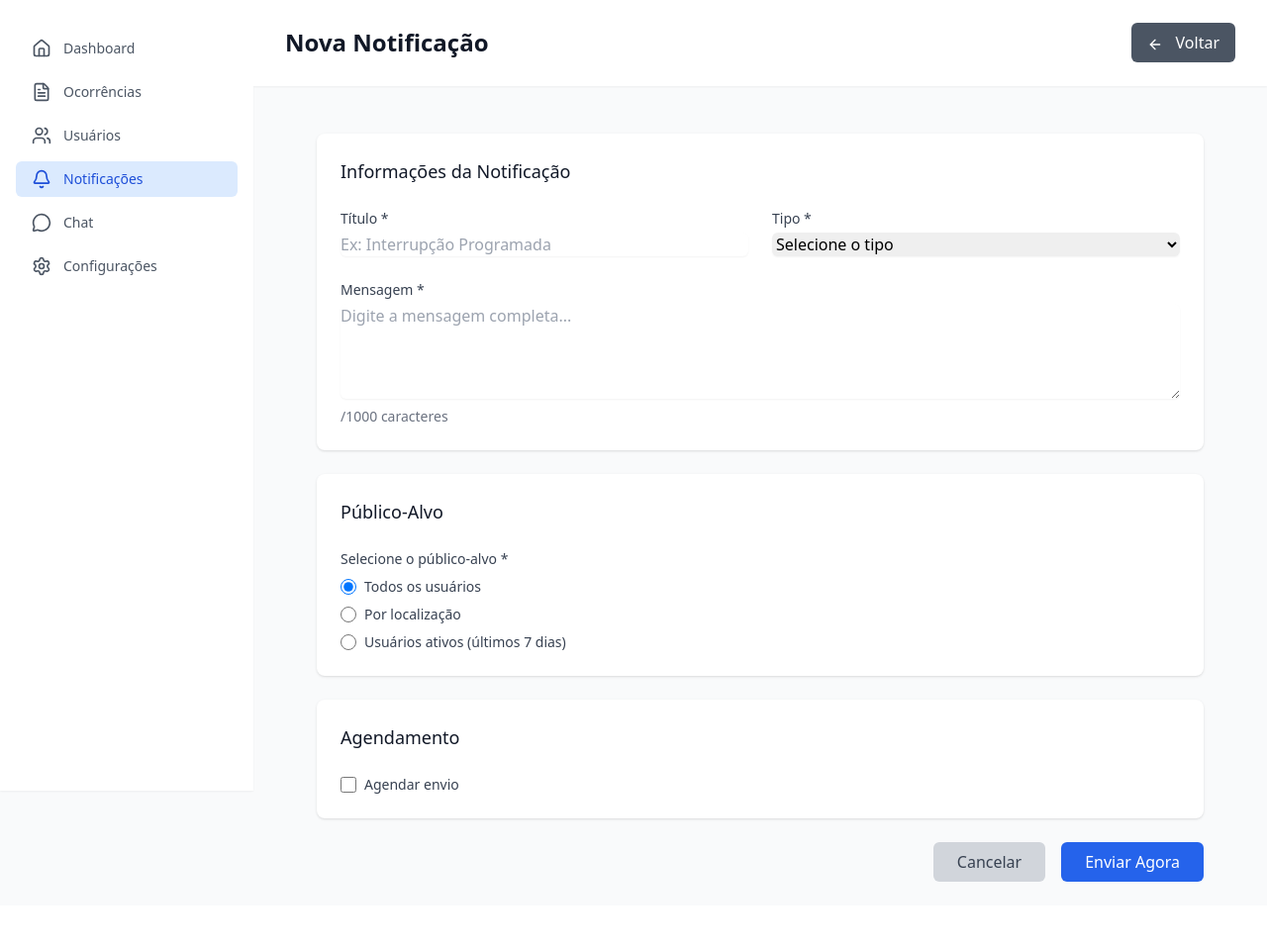
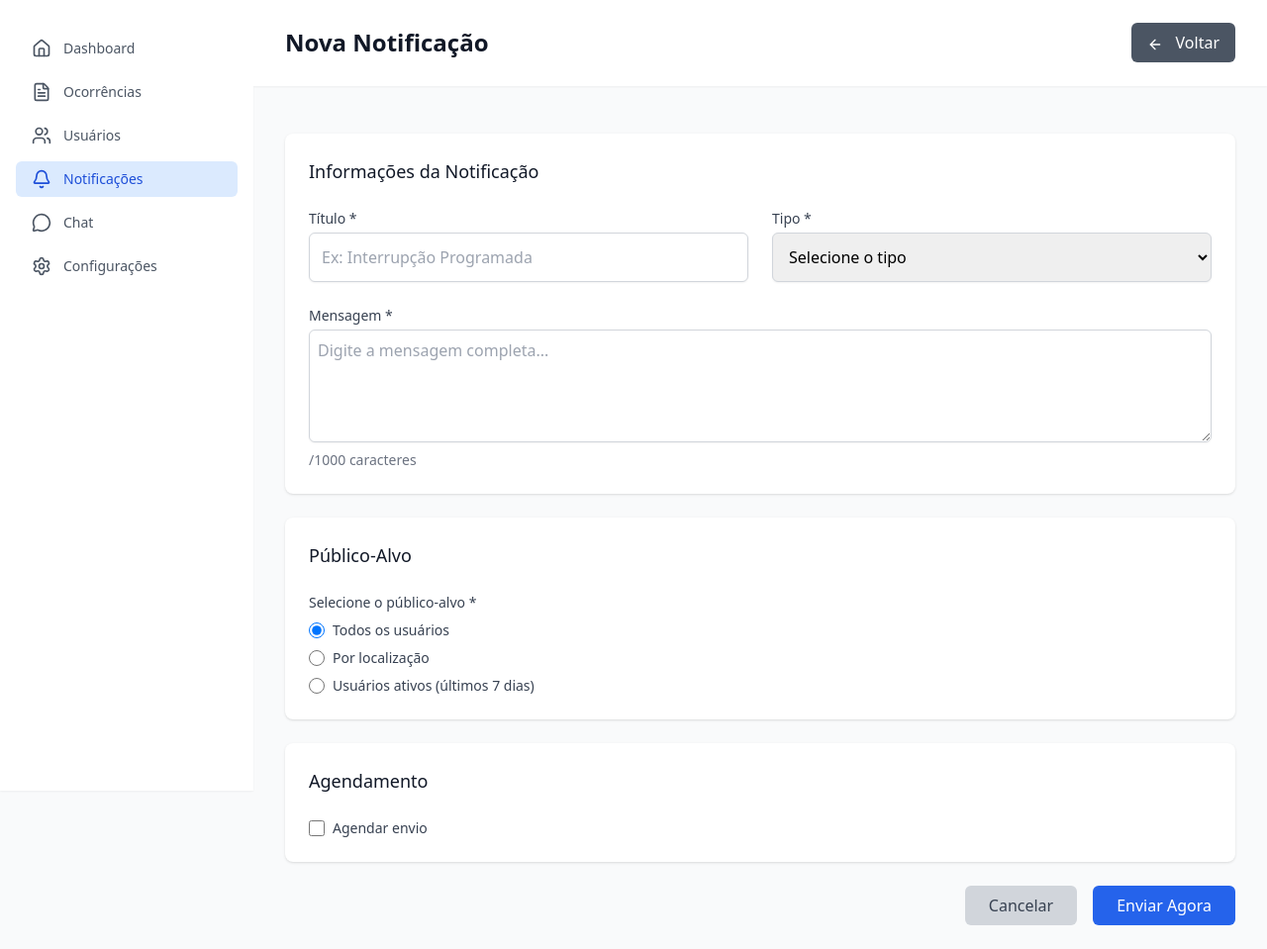
Before and after one commit to arnaldo-tomo/projecto-ADRC-benedito, a Laravel app: page /admin/notifications/create in a window 1280 px wide. Shown: the part 66-1025 px from the top of the page at 99% size. Before the commit the page ends 957 px from the top, so only its background shows below. Run offline with Laravel 12, Linux system fonts and the light colour scheme; data that the repository does not hold is empty; some libraries are stand-ins or nearby versions.

Commit message:
Update create.blade.php

```diff
--- a/adrc-laravel-api/resources/views/admin/notifications/create.blade.php
+++ b/adrc-laravel-api/resources/views/admin/notifications/create.blade.php
@@ -11,7 +11,7 @@
 @endsection
 
 @section('content')
-    <div class="max-w-4xl mx-auto">
+    <div class=" mx-auto">
         <form method="POST" action="{{ route('admin.notifications.store') }}" x-data="notificationForm()" class="space-y-6">
             @csrf
 
@@ -23,7 +23,7 @@
                         <div>
                             <label for="title" class="block text-sm font-medium text-gray-700">Título *</label>
                             <input type="text" id="title" name="title" required maxlength="255"
-                                   class="mt-1 block w-full border-gray-300 rounded-md shadow-sm focus:ring-blue-500 focus:border-blue-500"
+                                   class="mt-1 border p-3 block w-full border-gray-300 rounded-md shadow-sm focus:ring-blue-500 focus:border-blue-500"
                                    placeholder="Ex: Interrupção Programada"
                                    value="{{ old('title') }}">
                             @error('title')
@@ -33,7 +33,7 @@
 
                         <div>
                             <label for="type" class="block text-sm font-medium text-gray-700">Tipo *</label>
-                            <select id="type" name="type" required class="mt-1 block w-full border-gray-300 rounded-md shadow-sm focus:ring-blue-500 focus:border-blue-500">
+                            <select id="type" name="type" required class="mt-1 border p-3 block w-full border-gray-300 rounded-md shadow-sm focus:ring-blue-500 focus:border-blue-500">
                                 <option value="">Selecione o tipo</option>
                                 <option value="info" {{ old('type') == 'info' ? 'selected' : '' }}>Informação</option>
                                 <option value="warning" {{ old('type') == 'warning' ? 'selected' : '' }}>Aviso</option>
@@ -49,7 +49,7 @@
                     <div class="mt-6">
                         <label for="message" class="block text-sm font-medium text-gray-700">Mensagem *</label>
                         <textarea id="message" name="message" required rows="4" maxlength="1000"
-                                  class="mt-1 block w-full border-gray-300 rounded-md shadow-sm focus:ring-blue-500 focus:border-blue-500"
+                                  class="mt-1 block border p-2 w-full border-gray-300 rounded-md shadow-sm focus:ring-blue-500 focus:border-blue-500"
                                   placeholder="Digite a mensagem completa...">{{ old('message') }}</textarea>
                         <p class="mt-2 text-sm text-gray-500">
                             <span x-text="$el.previousElementSibling.value.length"></span>/1000 caracteres
@@ -72,7 +72,7 @@
                                 <label class="flex items-center">
                                     <input type="radio" name="target_audience" value="all"
                                            x-model="targetAudience"
-                                           class="focus:ring-blue-500 h-4 w-4 text-blue-600 border-gray-300"
+                                           class="focus:ring-blue-500 border p-2 h-4 w-4 text-blue-600 border-gray-300"
                                            {{ old('target_audience') == 'all' ? 'checked' : '' }}>
                                     <span class="ml-2 text-sm text-gray-700">Todos os usuários</span>
                                 </label>
@@ -80,7 +80,7 @@
                                 <label class="flex items-center">
                                     <input type="radio" name="target_audience" value="location"
                                            x-model="targetAudience"
-                                           class="focus:ring-blue-500 h-4 w-4 text-blue-600 border-gray-300"
+                                           class="focus:ring-blue-500 border p-2 h-4 w-4 text-blue-600 border-gray-300"
                                            {{ old('target_audience') == 'location' ? 'checked' : '' }}>
                                     <span class="ml-2 text-sm text-gray-700">Por localização</span>
                                 </label>
@@ -88,7 +88,7 @@
                                 <label class="flex items-center">
                                     <input type="radio" name="target_audience" value="active"
                                            x-model="targetAudience"
-                                           class="focus:ring-blue-500 h-4 w-4 text-blue-600 border-gray-300"
+                                           class="focus:ring-blue-500 h-4 w-4 border p-2 text-blue-600 border-gray-300"
                                            {{ old('target_audience') == 'active' ? 'checked' : '' }}>
                                     <span class="ml-2 text-sm text-gray-700">Usuários ativos (últimos 7 dias)</span>
                                 </label>
@@ -101,7 +101,7 @@
                         <div x-show="targetAudience === 'location'" x-cloak>
                             <label for="location" class="block text-sm font-medium text-gray-700">Localização Específica</label>
                             <input type="text" id="location" name="location" maxlength="255"
-                                   class="mt-1 block w-full border-gray-300 rounded-md shadow-sm focus:ring-blue-500 focus:border-blue-500"
+                                   class="mt-1 block w-full border p-2 border-gray-300 rounded-md shadow-sm focus:ring-blue-500 focus:border-blue-500"
                                    placeholder="Ex: Bairro da Manga, Av. Eduardo Mondlane..."
                                    value="{{ old('location') }}">
                             @error('location')
@@ -120,7 +120,7 @@
                         <div class="flex items-center">
                             <input type="checkbox" id="is_scheduled" name="is_scheduled" value="1"
                                    x-model="isScheduled"
-                                   class="focus:ring-blue-500 h-4 w-4 text-blue-600 border-gray-300 rounded"
+                                   class="focus:ring-blue-500 h-4 border p-2 w-4 text-blue-600 border-gray-300 rounded"
                                    {{ old('is_scheduled') ? 'checked' : '' }}>
                             <label for="is_scheduled" class="ml-2 text-sm text-gray-700">
                                 Agendar envio
@@ -130,7 +130,7 @@
                         <div x-show="isScheduled" x-cloak>
                             <label for="scheduled_at" class="block text-sm font-medium text-gray-700">Data e Hora do Envio</label>
                             <input type="datetime-local" id="scheduled_at" name="scheduled_at"
-                                   class="mt-1 block w-full border-gray-300 rounded-md shadow-sm focus:ring-blue-500 focus:border-blue-500"
+                                   class="mt-1 block w-full border p-2 border-gray-300 rounded-md shadow-sm focus:ring-blue-500 focus:border-blue-500"
                                    value="{{ old('scheduled_at') }}">
                             @error('scheduled_at')
                                 <p class="mt-2 text-sm text-red-600">{{ $message }}</p>
```
